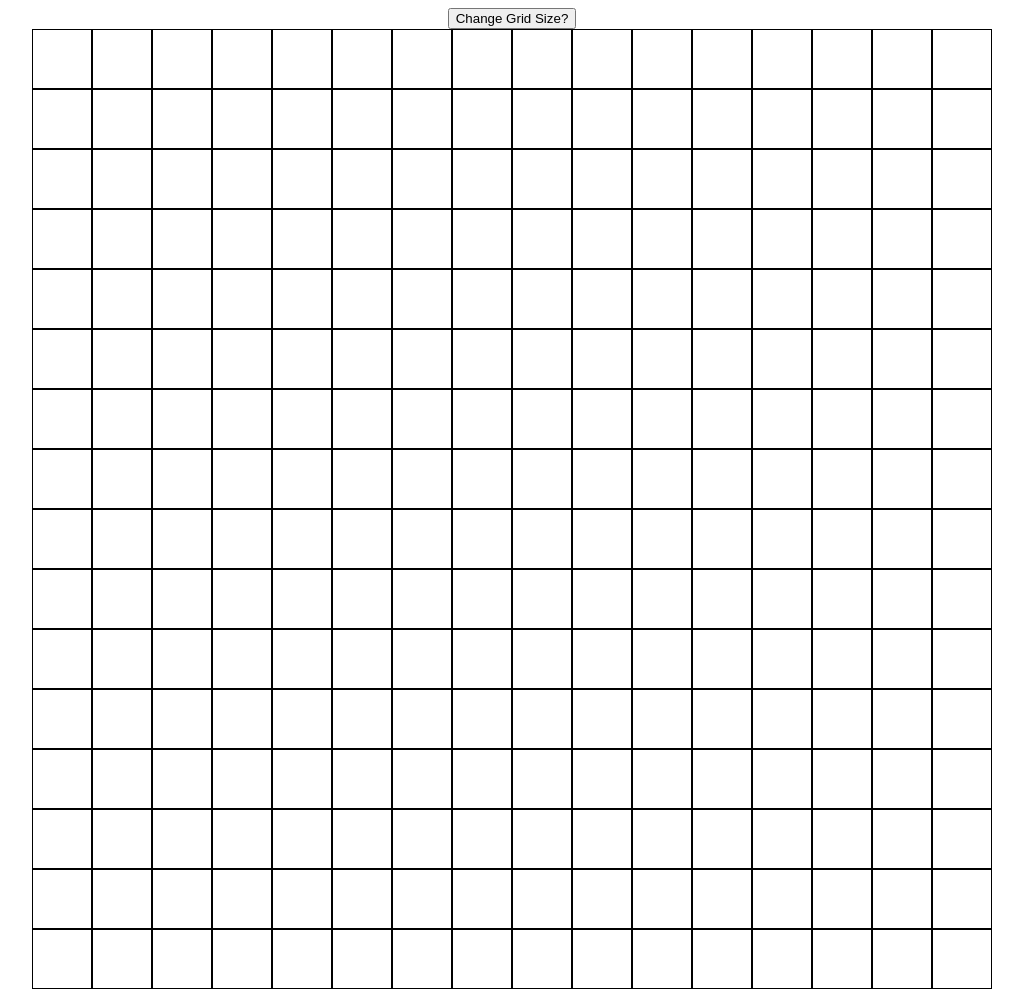
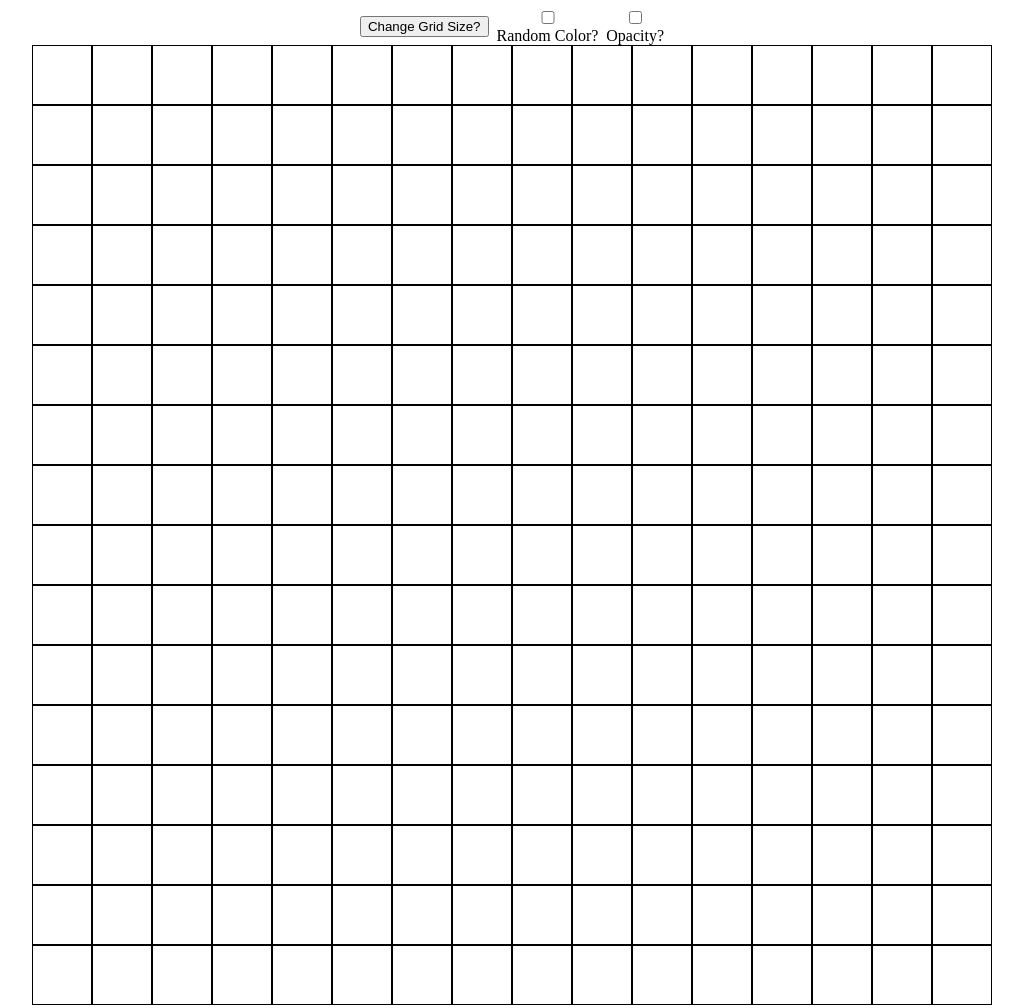
Before and after one commit to groovygnome/etchasketch, a plain HTML site: page index.html in a window 1280 px wide. Shown: the whole page, without its empty margins (128-1151 px from the left). Drawn offline with Linux system fonts and the light colour scheme.

Commit message:
add support for random color and opacity

```diff
--- a/etchasketch.js
+++ b/etchasketch.js
@@ -1,9 +1,12 @@
 let container = document.querySelector(".container");
 let btn = document.querySelector(".reset");
+let randColor = document.querySelector(".randomColor");
+let opa = document.querySelector(".opacity");
 
 createGrid(container, 16);
 
 btn.addEventListener("click", () => { resetGrid(); });
+
 
 function resetGrid() {
     let gridSize = Number(prompt("What size would you like your grid to be? (Enter a number > 0 & <= 100)"));
@@ -26,7 +29,33 @@ function createGrid(containerElem, gridSize) {
         square.style.border = "1px solid black";
         square.style.width = boxSize;
         square.style.height = boxSize;
-        square.addEventListener("mouseover", () => { square.style.backgroundColor = "black"; });
+        let currOpa = 0.0;
+        let squareColorRand = randomColor();
+        let squareColorBlack = "rgba(0, 0, 0, ";
+        square.addEventListener("mouseover", () => {
+            let currSquareColorRand = squareColorRand;
+            let currSquareColorBlack = squareColorBlack;
+            if (opa.checked) {
+                currOpa += 0.1;
+                currSquareColorRand += currOpa + ")";
+                currSquareColorBlack += currOpa + ")";
+            } else {
+                currSquareColorRand += "1)";
+                currSquareColorBlack += "1)";
+            }
+            if (randColor.checked) {
+                square.style.backgroundColor = currSquareColorRand;
+            } else {
+                square.style.backgroundColor = currSquareColorBlack;
+            }
+        });
         containerElem.appendChild(square);
     }
 }
+
+function randomColor() {
+    let r = Math.floor(Math.random() * 255);
+    let g = Math.floor(Math.random() * 255);
+    let b = Math.floor(Math.random() * 255);
+    return "rgba(" + r + ", " + g + ", " + b + ", ";
+}
--- a/index.html
+++ b/index.html
@@ -7,7 +7,17 @@
     </head>
 
     <body>
-        <button class="reset">Change Grid Size?</button>
+        <div class="input">
+            <button class="reset">Change Grid Size?</button>
+            <div class="checkbox">
+                <input type="checkbox" class="randomColor">
+                <p>Random Color?</p>
+            </div>
+            <div class="checkbox">
+                <input type="checkbox" class="opacity">
+                <p>Opacity?</p>
+            </div>
+        </div>
         <div class="container">
 
         </div>
--- a/style.css
+++ b/style.css
@@ -5,6 +5,22 @@ body {
 
 }
 
+.input {
+    display: flex;
+    align-items: center;
+}
+
+.checkbox{
+    display: flex;
+    flex-direction: column;
+    gap: 0px;
+    margin-left: 8px;
+}
+
+p{
+    margin: 0;
+}
+
 .container {
     display: flex;
     width: 960px;
```
